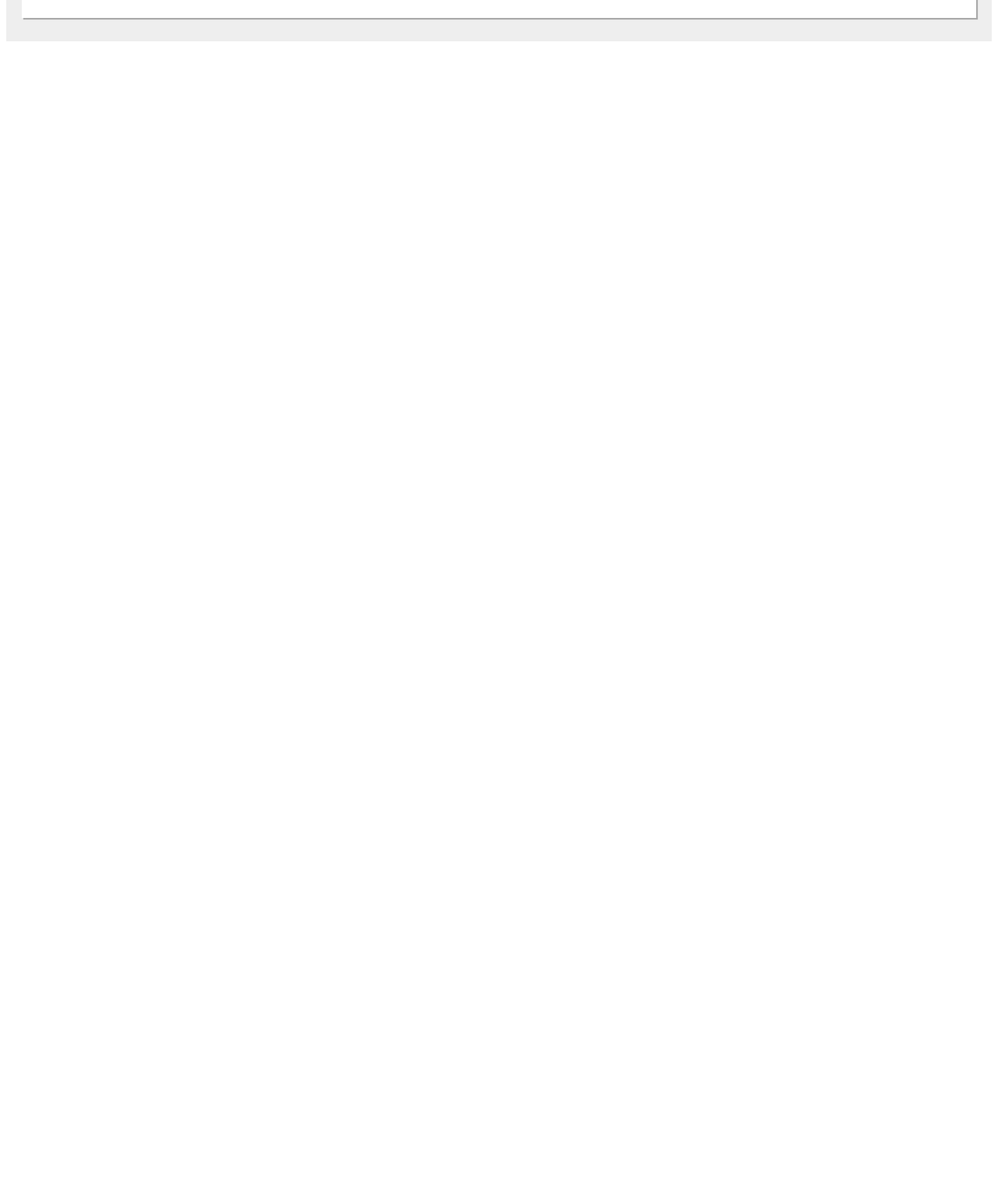
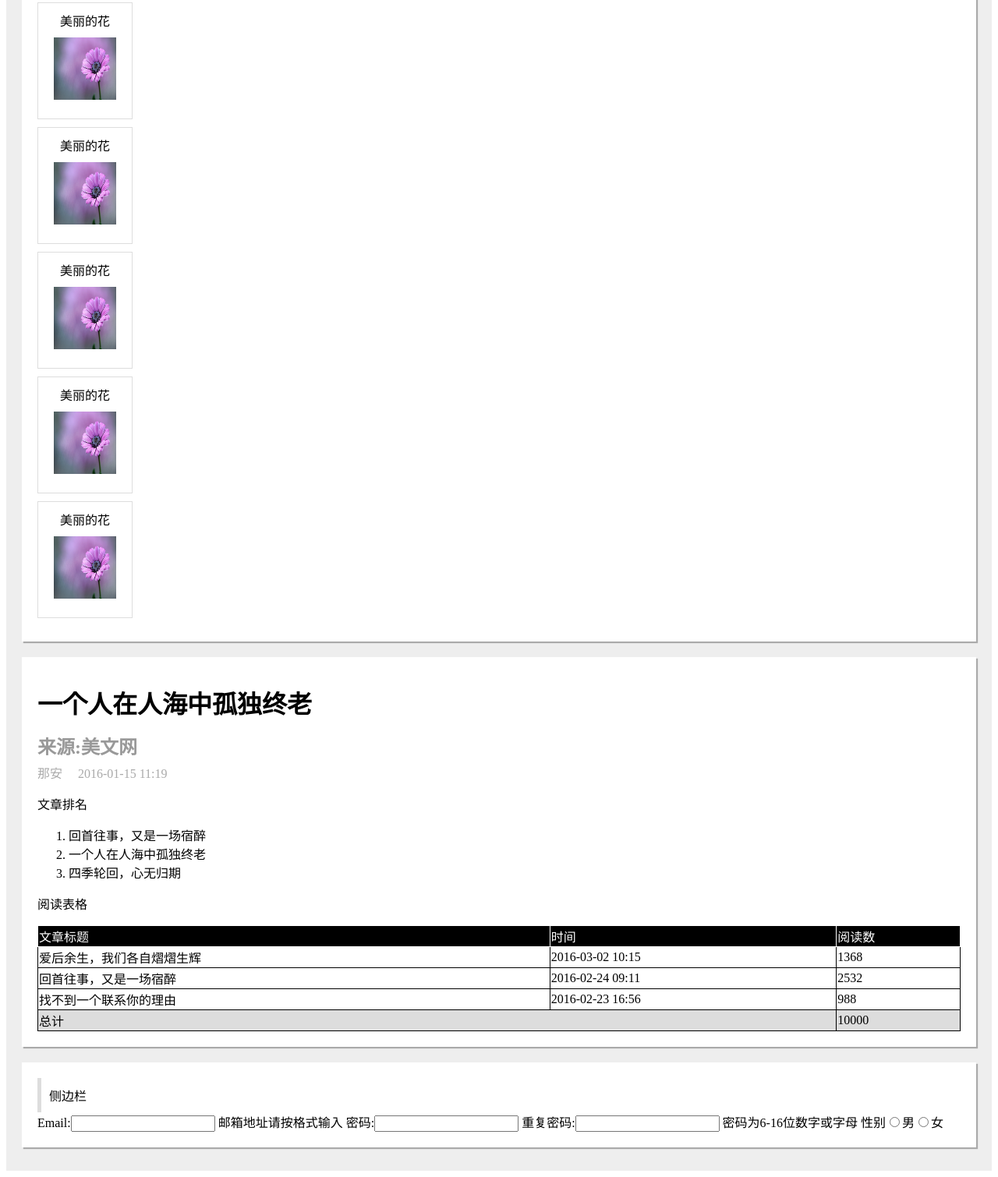
Before and after one commit to huangmin16/ifework, a plain HTML site: page 1/2/index.html in a window 1280 px wide. Shown: the part 1521-3031 px from the top of the page at 78% size. Before the commit the page ends 1582 px from the top, so only its background shows below. Drawn offline with Linux system fonts and the light colour scheme.

Commit message:
侧边栏

```diff
--- a/1/2/index.html
+++ b/1/2/index.html
@@ -47,7 +47,63 @@
         <div class="article">
             <h1>图片</h1>
             <div class="article-summary">
-
+                <div class="img-summary">
+                    <span>美丽的花</span>
+                    <img src="./21.jpg" alt="图片" />
+                </div>
+                <div class="img-summary">
+                    <span>美丽的花</span>
+                    <img src="./21.jpg" alt="图片" />
+                </div>
+                <div class="img-summary">
+                    <span>美丽的花</span>
+                    <img src="./21.jpg" alt="图片" />
+                </div>
+                <div class="img-summary">
+                    <span>美丽的花</span>
+                    <img src="./21.jpg" alt="图片" />
+                </div>
+                <div class="img-summary">
+                    <span>美丽的花</span>
+                    <img src="./21.jpg" alt="图片" />
+                </div>
+            </div>
+        </div>
+        <div class="article">
+            <h1>一个人在人海中孤独终老</h1>
+            <h2>来源:美文网 </h2>
+            <p class="article-author-time"><span class="article-author">那安</span><span class="article-time">2016-01-15 11:19</span></p>
+            <div class="article-summary">
+                <p>文章排名</p>
+                <ol>
+                    <li>回首往事，又是一场宿醉</li>
+                    <li>一个人在人海中孤独终老</li>
+                    <li>四季轮回，心无归期</li>
+                </ol>
+                <p>阅读表格</p>
+                <table class="article-table">
+                    <thead><tr><td>文章标题</td><td>时间</td><td>阅读数</td></tr></thead>
+                    <tbody>
+                        <tr><td>爱后余生，我们各自熠熠生辉</td><td>2016-03-02 10:15</td><td>1368</td></tr>
+                        <tr><td>回首往事，又是一场宿醉</td><td>2016-02-24 09:11</td><td>2532</td></tr>
+                        <tr><td>找不到一个联系你的理由</td><td>2016-02-23 16:56</td><td>988</td></tr>
+                        <tr class="article-foot"><td colspan="2">总计</td><td>10000</td></tr>
+                    </tbody>
+                </table>
+            </div>
+        </div>
+        <div class="flank">
+            <div class="flank-head">侧边栏</div>
+            <div class="flank-content">
+                <form class="flank-form">
+                    <label for="email">Email:</label><input id="email" name="email" type="text" class="flank-input-text"></input>
+                    <span class="flank-down-font">邮箱地址请按格式输入</span>
+                    <label for="password">密码:</label><input class="flank-input-password" name="password" type="password" id="password"></input>
+                    <label for="password2">重复密码:</label><input class="flank-input-password" type="password" name="password2" id="password2"></input>
+                    <span class="flank-down-font">密码为6-16位数字或字母</span>
+                    <label for="sex">性别</label><input class="flank-input-radio" type="radio" name="sex" id="sex">男</input><input class="flank-input-radio" name="sex" type="radio" id="sex">女</input>
+                    <label for=""></label>
+                </form>
             </div>
         </div>
     </div>
--- a/1/2/style.css
+++ b/1/2/style.css
@@ -72,3 +72,53 @@ h2{
     width: 400px;
     height: 200px;
 }
+.img-summary{
+    border-style: solid;
+    border-color: #ddd;
+    border-width: 1px;
+    width: 80px;
+    height: auto;
+    padding: 10px 20px;
+    margin: 10px 0px;
+    text-align: center;
+}
+.img-summary img{
+    width: 80px;
+    height: 80px;
+    padding: 10px 0px;
+}
+.img-summary span{
+    padding: 10px 0px;
+}
+.article-table{
+    width: 100%;
+    border-collapse: collapse;
+}
+.article-table td{
+    width: auto;
+    border-style: solid;
+    border-color: #000;
+    border-width: 1px;
+}
+.article thead{
+    background-color: #000;
+    color: #fff;
+}
+.article thead td{
+    border-color: #fff !important;
+}
+.article-foot{
+    background-color: #ddd;
+}
+.flank{
+    padding: 20px;
+    background-color: #fff;
+    box-shadow: 2px 2px 1px #aaa;
+    margin: 20px 0px;
+}
+.flank-head{
+    border-left-style: solid;
+    border-left-color: #ddd;
+    border-left-width: 5px;
+    padding: 10px;
+}
```
Also changed, not shown: 1/2/21.jpg (added).
